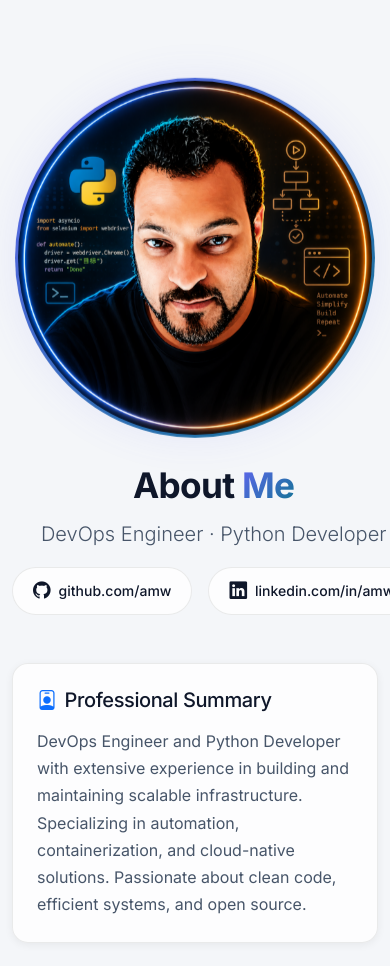
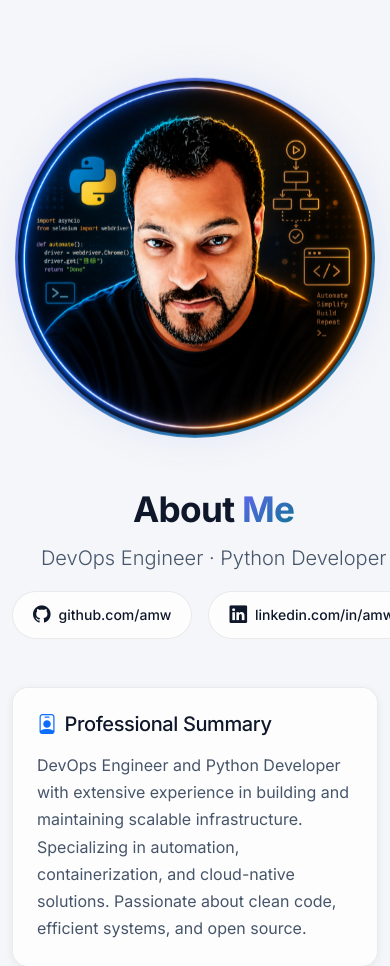
Before and after one commit to AMW-Web-Dev/AMW-ShowCases, a Django app: page /about/ in a window 390 px wide. Shown: the part 71-1037 px from the top of the page. Run offline with Django 5.2, Linux system fonts and the light colour scheme; data comes from the database, SQL or seed files in the repository; some libraries are stand-ins or nearby versions.

Commit message:
Increase gap between avatar and text to g-5 with ps-lg-4 padding

```diff
--- a/templates/core/about.html
+++ b/templates/core/about.html
@@ -9,13 +9,13 @@
     {# Profile Header — image left, text right, centered as one block #}
     <div class="row justify-content-center mb-5 reveal">
         <div class="col-xl-9 col-xxl-8">
-            <div class="row g-4 g-lg-5 align-items-stretch justify-content-center">
+            <div class="row g-5 align-items-stretch justify-content-center">
                 <div class="col-sm-8 col-md-5 col-lg-4">
                     <div class="avatar-ring mx-auto" style="width: min(360px, 100%); height: auto; aspect-ratio: 1;">
                         <img src="{% static 'images/Avatar_Python_Dev_512.png' %}" alt="AMW Avatar">
                     </div>
                 </div>
-                <div class="col-sm-10 col-md-7 col-lg-6 d-flex">
+                <div class="col-sm-10 col-md-7 col-lg-6 d-flex ps-lg-4">
                     <div class="d-flex flex-column justify-content-center py-md-3 text-center text-md-start">
                         <h1 class="mb-2">About <span class="gradient-text">Me</span></h1>
                         <p class="text-secondary lead mb-3">DevOps Engineer &middot; Python Developer</p>
```
